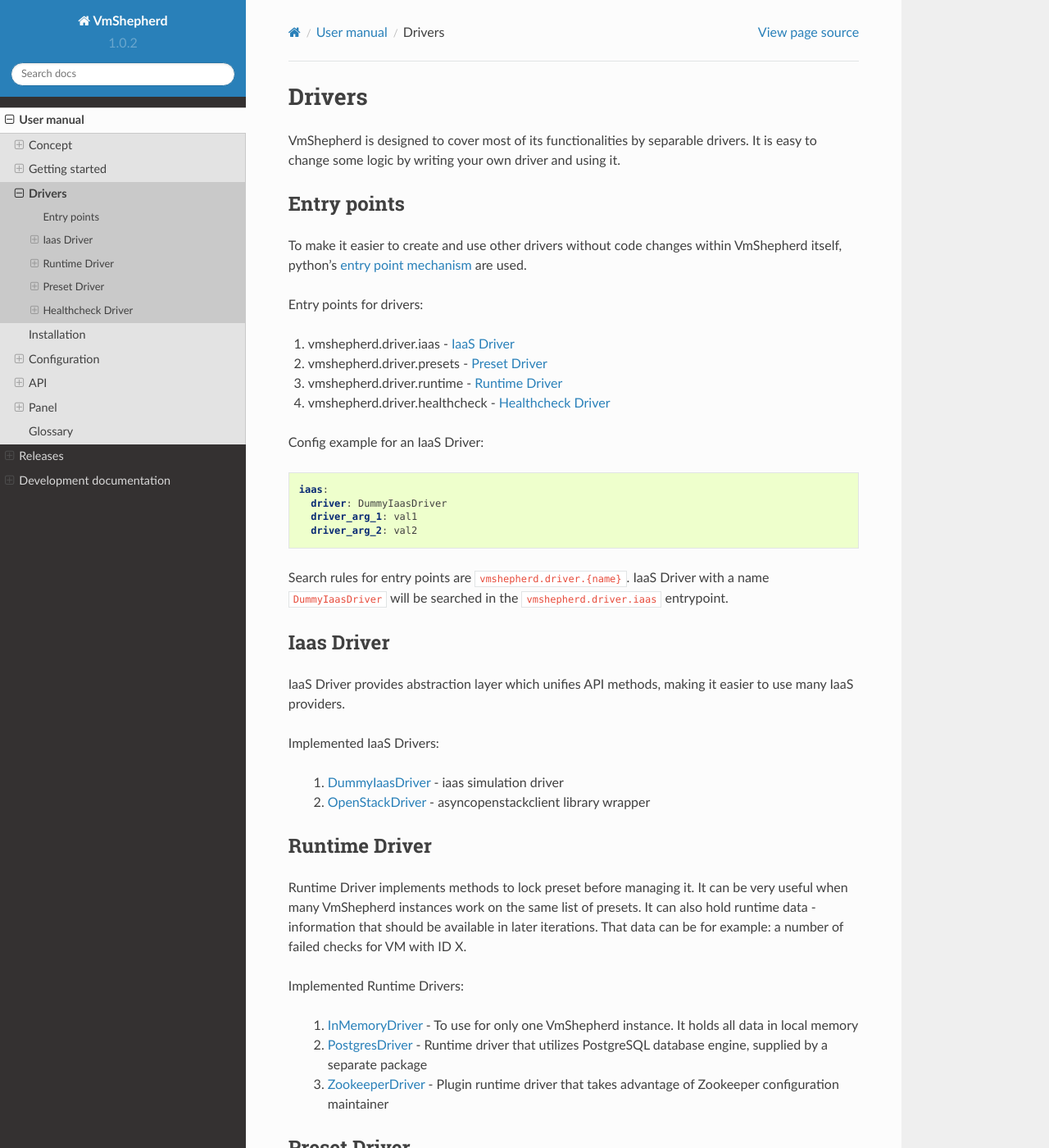
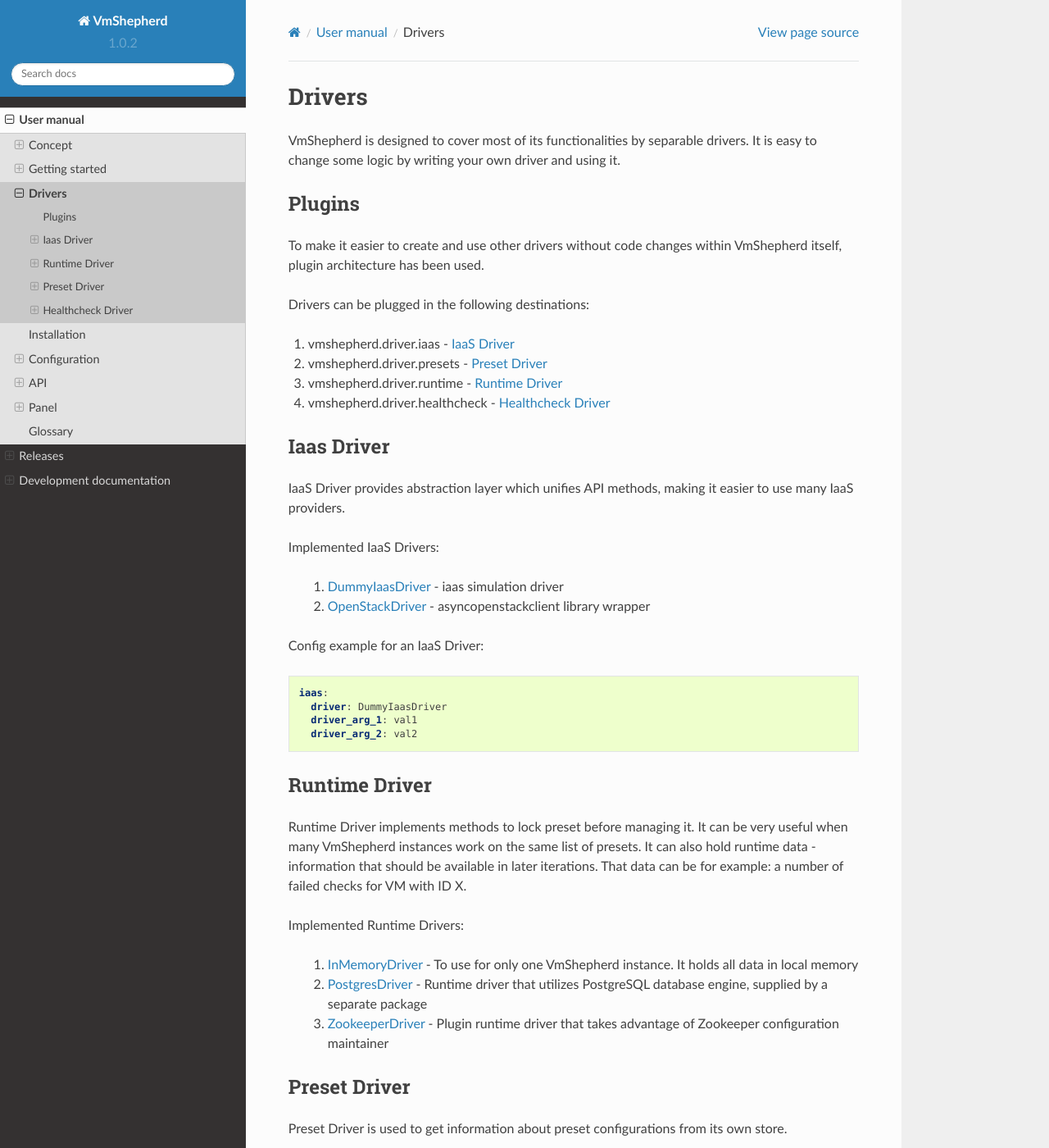
Before and after one commit to DreamLab/VmShepherd, a Sphinx documentation site: the page built from docs/user/drivers/index.rst, in a window 1280 px wide and 1400 px high. Shown: the whole window at 82% size. Built offline with Sphinx 7.4.7 and the Read the Docs theme 2.0.0, drawn with Linux system fonts in a browser that asks for light colours.

Commit message:
move entry points to devel, sed user with pluings

```diff
--- a/docs/development/plugins/index.rst
+++ b/docs/development/plugins/index.rst
@@ -2,6 +2,9 @@
 Plugins development
 ===================
 
+To make it easier to create and use other drivers without code changes within VmShepherd itself, python's `entry point mechanism <https://packaging.python.org/specifications/entry-points/>`_ are used as plugins.
+
+Search rules for entry points are ``vmshepherd.driver.{name}``. IaaS Driver with a name ``DummyIaasDriver`` will be searched in the ``vmshepherd.driver.iaas`` entrypoint.
 
 .. toctree::
    :maxdepth: 2
--- a/docs/user/drivers/index.rst
+++ b/docs/user/drivers/index.rst
@@ -5,28 +5,18 @@
 VmShepherd is designed to cover most of its functionalities by separable drivers.
 It is easy to change some logic by writing your own driver and using it.
 
-Entry points
+Plugins
 ------------
 
-To make it easier to create and use other drivers without code changes within VmShepherd itself, python's `entry point mechanism <https://packaging.python.org/specifications/entry-points/>`_ are used.
+To make it easier to create and use other drivers without code changes within VmShepherd itself, plugin architecture has been used.
 
-Entry points for drivers:
+Drivers can be plugged in the following destinations:
 
 1. vmshepherd.driver.iaas - `IaaS Driver`_
 2. vmshepherd.driver.presets - `Preset Driver`_
 3. vmshepherd.driver.runtime - `Runtime Driver`_
 4. vmshepherd.driver.healthcheck - `Healthcheck Driver`_
 
-Config example for an IaaS Driver:
-
-.. code-block:: yaml
-
-    iaas:
-      driver: DummyIaasDriver
-      driver_arg_1: val1
-      driver_arg_2: val2
-
-Search rules for entry points are ``vmshepherd.driver.{name}``. IaaS Driver with a name ``DummyIaasDriver`` will be searched in the ``vmshepherd.driver.iaas`` entrypoint.
 
 Iaas Driver
 -----------
@@ -38,6 +28,14 @@
     1. `DummyIaasDriver <iaas_dummydriver>`_ - iaas simulation driver
     2. `OpenStackDriver <iaas_openstackdriver>`_ - asyncopenstackclient library wrapper
 
+Config example for an IaaS Driver:
+
+.. code-block:: yaml
+
+    iaas:
+      driver: DummyIaasDriver
+      driver_arg_1: val1
+      driver_arg_2: val2
 
 .. toctree::
    :hidden:
```
